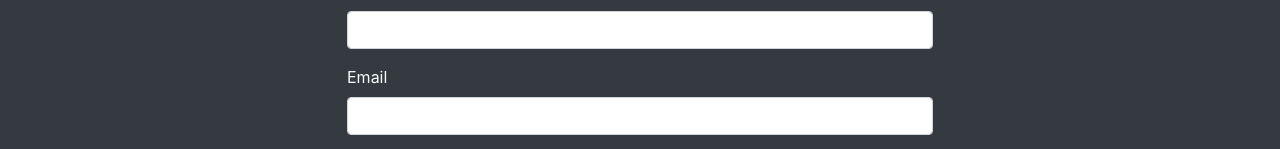
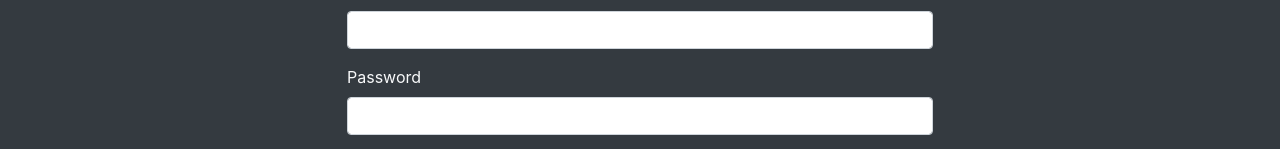
Before and after one commit to aswinantony/ecom_frontend_react, a React (Create React App) app: page /signup in a window 1280 px wide. Shown: the part 412-561 px from the top of the page. Built offline with nearby package versions, Linux system fonts and the light colour scheme.

Commit message:
success and error methods for signup

```diff
--- a/src/user/Signup.js
+++ b/src/user/Signup.js
@@ -49,6 +49,36 @@ const Signup = () => {
             .catch((e) => console.log(e));
     };
 
+    const successMessage = () => {
+        return (
+            <div className='row'>
+                <div className='col-md-6 offset-sm-3 text-left'>
+                    <div
+                        className='alert alert-success'
+                        style={{ display: success ? "" : "none" }}
+                    >
+                        New account created successfully. Please <Link to="/signin">login now</Link>
+                    </div>
+                </div>
+            </div>
+        );
+    };
+
+    const errorMessage = () => {
+        return (
+            <div className='row'>
+                <div className='col-md-6 offset-sm-3 text-left'>
+                    <div
+                        className='alert alert-danger'
+                        style={{ display: error ? "" : "none" }}
+                    >
+                        Check all credentials entered again.
+                    </div>
+                </div>
+            </div>
+        );
+    };
+
     const signUpForm = () => {
         return (
             <div className="row">
@@ -71,7 +101,7 @@ const Signup = () => {
                                 type="text" />
                         </div>
                         <div className="form-group">
-                            <label className="text-light">Email</label>
+                            <label className="text-light">Password</label>
                             <input
                                 className="form-control"
                                 value={password}
@@ -89,6 +119,8 @@ const Signup = () => {
 
     return (
         <Base title="Signup Page" description="A Signup for LCO User">
+            {successMessage()}
+            {errorMessage()}
             {signUpForm()}
             <p className="text-white text-center">
                 {JSON.stringify(values)}
```
